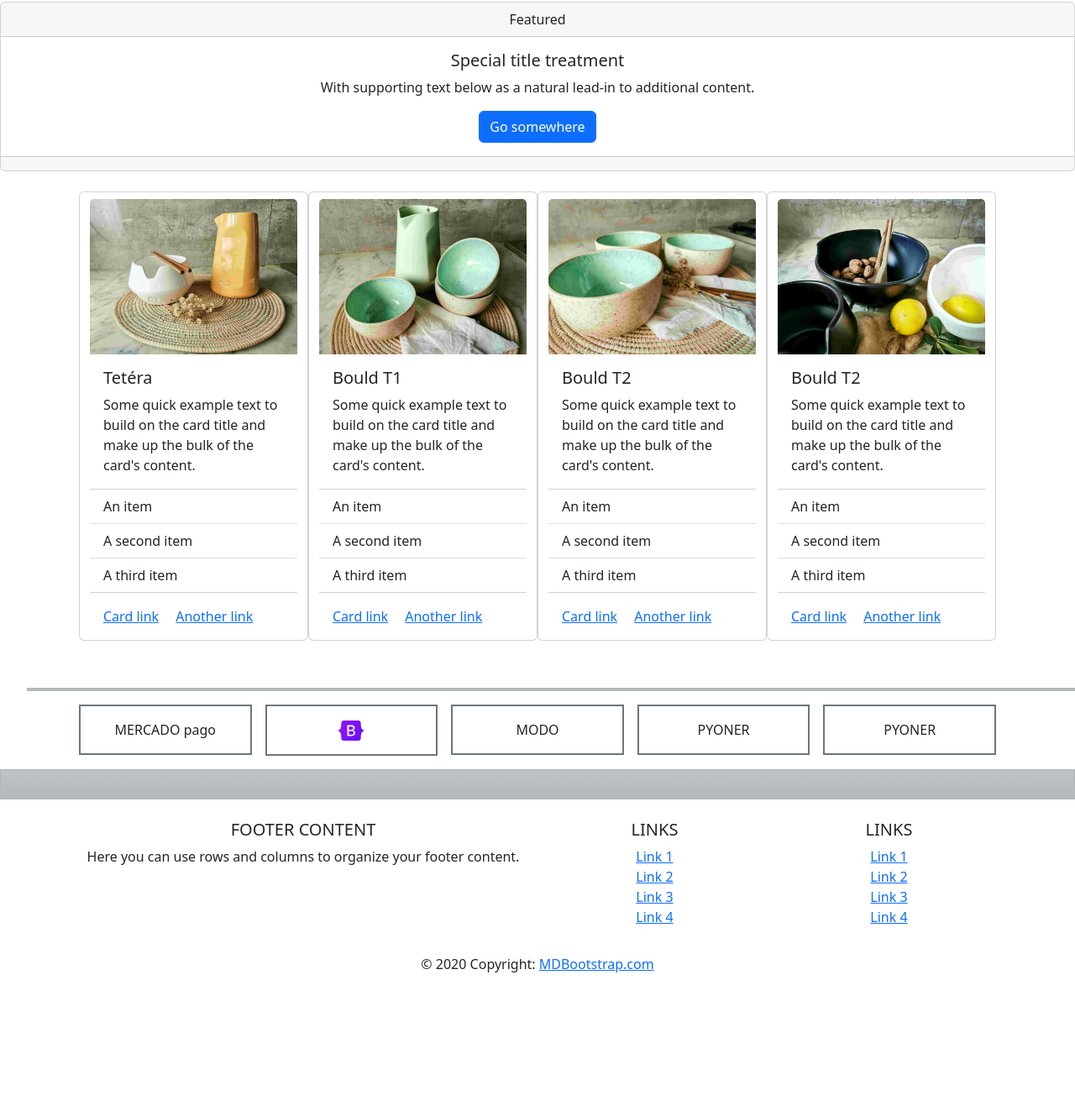
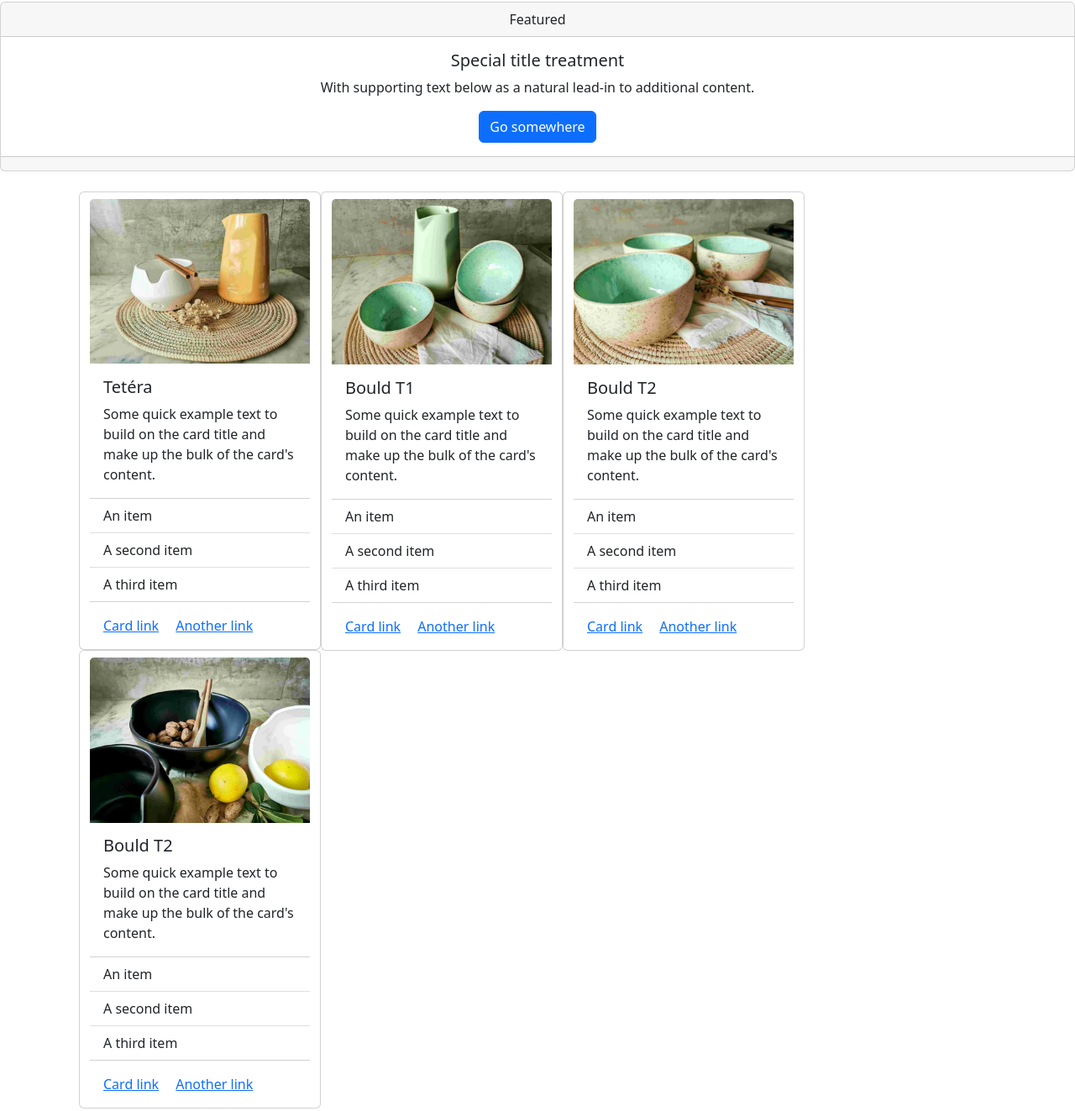
Before and after one commit to jecadm/PreEntrega3Costa, a plain HTML site: page index.html in a window 1280 px wide. Shown: the part 1025-2348 px from the top of the page at 84% size. Before the commit the page ends 2201 px from the top, so only its background shows below. Drawn offline with nearby package versions, Linux system fonts and the light colour scheme.

Commit message:
Se agregaron animaciones a los medios de pago y espacios

```diff
--- a/index.html
+++ b/index.html
@@ -148,7 +148,7 @@
 
   </section>
   <!-- Imagen de section carrusel flayer-->
-  <!-- Separador entre carrusel  -->
+  <!-- Separador entre carrusel y tarj -->
   <section data-aos="flip-up" class="mt-2">
 
     <section class="card text-center">
@@ -165,13 +165,13 @@
     </section>
 
   </section>
-  <!-- Separador entre carrusel  -->
+  <!-- Separador entre carrusel y tarj -->
   <!-- tarjetas con imagenes de productos 4 -->
   <section>
-    <section class="container ">
-      <section class="row align-items-start p-4">
+    <section class="container">
+      <section class="row align-items-start p-4 ">
         <!-- Tajeta 1  -->
-        <article  data-aos="fade-right" class="card col " style="width: 18rem;">
+        <article  data-aos="fade-right" class="card col-md-auto " style="width: 18rem;">
           <img src="./img/IMG_20210310_160259-00.jpg" class="card-img-top mt-2" alt="img00">
           <section class="card-body">
             <h5 class="card-title">Tetéra</h5>
@@ -189,7 +189,7 @@
           </section>
         </article>
         <!-- Tajeta 2 -->
-        <article data-aos="flip-left" class="card col " style="width: 18rem;">
+        <article data-aos="flip-left" class="card col-md-auto " style="width: 18rem;">
           <img src="./img/IMG_20210310_160259-01.jpg" class="card-img-top mt-2" alt="img01">
           <section class="card-body">
             <h5 class="card-title">Bould T1</h5>
@@ -207,7 +207,7 @@
           </section>
         </article>
         <!-- tarjeta 3 -->
-        <article  data-aos="flip-right" class="card col  " style="width: 18rem;">
+        <article  data-aos="flip-right" class="card col-md-auto  " style="width: 18rem;">
           <img src="./img/IMG_20210310_160259-02.jpg" class="card-img-top mt-2" alt=".img02">
           <section class="card-body">
             <h5 class="card-title">Bould T2</h5>
@@ -225,7 +225,7 @@
           </section>
         </article>
         <!-- Tarjeta 4 -->
-        <article data-aos="fade-left" class="card col  " style="width: 18rem;">
+        <article data-aos="fade-left" class="card col-md-auto " style="width: 18rem;">
           <img src="./img/IMG_20210310_160259-03.jpg" class="card-img-top mt-2" alt="img03">
           <section class="card-body">
             <h5 class="card-title">Bould T2</h5>
@@ -259,11 +259,21 @@
     <section class="container text-center">
       <section class="container w-100 ">
         <section class="row   row-cols-lg-5 g-2 g-lg-3">
-          <section class="col ">
+          <section
+              class="col"
+              data-aos="fade-right"
+              data-aos-offset="100"
+              data-aos-duration="900"
+            data-aos-easing="ease-in-sine">
             <article class="p-3 border border border-secondary bg-gradient border-2 "> MERCADO pago
             </article>
           </section>
-          <section class="col">
+          <section
+              class="col tarjeta-aos"
+              data-aos="flip-up"
+              data-aos-offset="100"
+              data-aos-duration="1600"
+              data-aos-easing="ease-in-sine">
             <article class="p-3 border border border-secondary bg-gradient border-2 ">
               <a>
                 <img src="./img/bootstrap-logo.svg" alt="Logo" width="30" height="24"
@@ -271,13 +281,25 @@
               </a>
             </article>
           </section>
-          <section class="col">
+          <section class="col"
+          data-aos="flip-up"
+          data-aos-offset="100"
+          data-aos-duration="1300"
+          data-aos-easing="ease-in-sine">
             <article class="p-3 border border border-secondary bg-gradient border-2 ">MODO</article>
           </section>
-          <section class="col">
+          <section class="col"
+          data-aos="flip-up"
+          data-aos-offset="100"
+          data-aos-duration="1000"
+          data-aos-easing="ease-in-sine">
             <article class="p-3 border border border-secondary bg-gradient border-2 ">PYONER</article>
           </section>
-          <section class="col">
+          <section class="col"
+          data-aos="flip-up"
+          data-aos-offset="100"
+          data-aos-duration="900"
+          data-aos-easing="ease-in-sine">
             <article class="p-3 border border border-secondary bg-gradient border-2 ">PYONER</article>
           </section>
         </section>
@@ -303,7 +325,7 @@
  <section class="container">
 <footer class="page-footer font-small blue pt-4">
 
-  <!-- Footer Links -->
+  <!-- Footer Links GRID SYSTEM -->
   <section class="container-fluid text-center text-md-left">
 
     <!-- Grid row -->
@@ -376,8 +398,8 @@
   <!-- Footer Links -->
 
   <!-- Copyright -->
-  <div class="footer-copyright text-center py-3">© 2020 Copyright:
-    <a href="/"> MDBootstrap.com</a>
+  <div class="footer-copyright text-center py-3">© 2022 Copyright:
+    <a href="/"> <span>Jeronimo Costa</span>Desarrollador web  </a>
   </div>
   <!-- Copyright -->
 
@@ -388,14 +410,13 @@
   <script src="https://cdn.jsdelivr.net/npm/bootstrap@5.2.1/dist/js/bootstrap.bundle.min.js"
     integrity="sha384-u1OknCvxWvY5kfmNBILK2hRnQC3Pr17a+RTT6rIHI7NnikvbZlHgTPOOmMi466C8"
     crossorigin="anonymous"></script>
+    <!-- Boostrap -->
     <!-- aos -->
     <script src="https://unpkg.com/aos@2.3.1/dist/aos.js"></script>
-    <script>
-      AOS.init({
-				easing: 'ease-out-back',
-				duration: 1500
-			});
-    </script>
+    <!-- aos -->
+    <!-- Se agrego el tiempo en app.js -->
+    <script src="./js/app.js" ></script>
+    <!-- Se agrego el tiempo en app.js -->
 </body>
 
 </html>
--- a/js/app.js
+++ b/js/app.js
@@ -0,0 +1,4 @@
+AOS.init({
+    easing: 'ease-out-back',
+    duration: 1500
+});
```
Also changed, not shown: css/style.css (line endings or trailing spaces).
